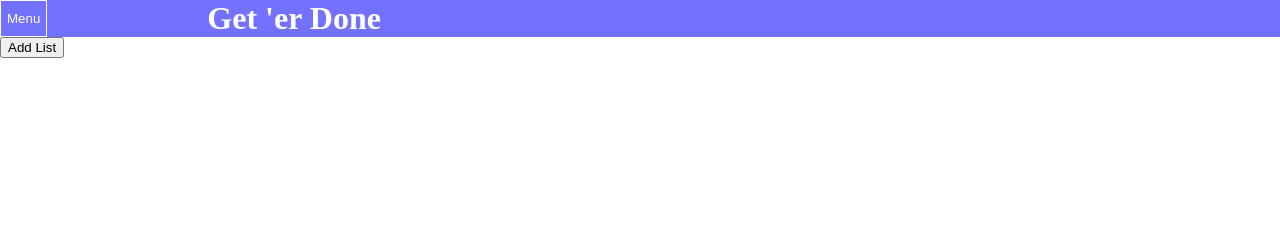
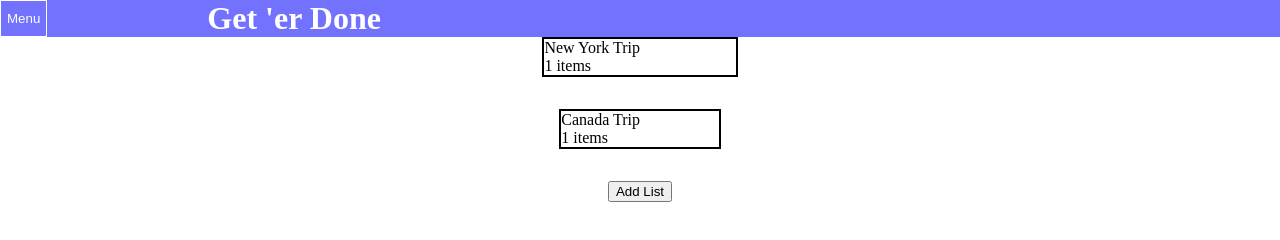
Before and after one commit to bjfett24/todo-list, a website built with webpack: page src/template.html in a window 1280 px wide. Both pictures are taken after a click on the button "Add List". Built offline with nearby package versions, Linux system fonts and the light colour scheme.

Commit message:
make add list button work to populate a new div
the divs are being filled with filler content for now

```diff
--- /dev/null
+++ b/src/content-reload.js
@@ -0,0 +1,16 @@
+
+
+const reloadContent = function() {
+    const body = document.querySelector('body');
+    const oldContent = document.querySelector('#content');
+    body.removeChild(oldContent);
+
+    const content = document.createElement('div');
+    content.id = 'content';
+    body.appendChild(content);
+
+    return content;
+
+}
+
+export { reloadContent };
--- a/src/page-load.js
+++ b/src/page-load.js
@@ -1,5 +1,10 @@
 import { listOfLists } from "./list-of-lists.js";
-import { populateList } from "./populate.js";
+import { populateList, populateListOfLists } from "./populate.js";
+import { List } from "./list.js";
+import { Todo } from './todo-class.js';
+import { addTodoToList } from "./add-todo.js";
+import { addListToList } from "./add-list.js";
+import { populateAddListButton } from "./populate-add-list-button.js";
 
 document.addEventListener('DOMContentLoaded', () => {
 
@@ -7,31 +12,20 @@ document.addEventListener('DOMContentLoaded', () => {
 
     const content = document.createElement('div');
     content.id = 'content';
+    content.classList.add('list');
     body.appendChild(content);
 
 
-    for (list of listOfLists.getListOfLists()) {
-        const listDisplay = document.createElement('div');
-        listDisplay.classList.add('list', 'display');
-        content.appendChild(listDisplay);
+    const newList = new List('New York Trip');
+    //Edit out later
+    const newTodo = new Todo('Gather swimming gear', 'get anything you are going to want when sitting next to the pool: sunglasses, swimsuit, goggles.', 'july 5th');
+    addTodoToList(newList, newTodo);
 
-        const listHeader = document.createElement('div');
-        listHeader.classList.add('list', 'header');
-        listHeader.textContent = list.getName();
-        listDisplay.appendChild(listHeader);
-
-        const listDesc = document.createElement('div');
-        listDesc.classList.add('list', 'description');
-        listDesc.textContent = `${list.getTodos().length} items`;
-        listDisplay.appendChild(listDesc);
+    addListToList(listOfLists, newList);
 
 
-    }
+    populateListOfLists();
 
-    const addListButton = document.createElement('button');
-    addListButton.classList.add('addListButton');
-    addListButton.textContent = 'Add List';
-    addListButton.addEventListener('click', populateList);
-    content.appendChild(addListButton);
+    populateAddListButton()
 
 })
--- /dev/null
+++ b/src/populate-add-list-button.js
@@ -0,0 +1,15 @@
+import { populateList } from "./populate.js";
+
+
+const populateAddListButton = function() {
+
+    const content = document.querySelector('#content');
+
+    const addListButton = document.createElement('button');
+    addListButton.classList.add('addListButton');
+    addListButton.textContent = 'Add List';
+    addListButton.addEventListener('click', populateList);
+    content.appendChild(addListButton);
+}
+
+export { populateAddListButton };
--- a/src/populate.js
+++ b/src/populate.js
@@ -3,8 +3,38 @@ import { addListToList } from "./add-list.js";
 import { listOfLists } from "./list-of-lists.js";
 import { Todo } from "./todo-class.js";
 import { addTodoToList } from "./add-todo.js";
+import { reloadContent } from "./content-reload.js";
+import { populateAddListButton } from "./populate-add-list-button.js";
+
+
+const populateListOfLists = function() {
+    const content = document.querySelector('#content');
+
+    for (let l of listOfLists.getListOfLists()) {
+        const listDisplay = document.createElement('div');
+        listDisplay.classList.add('list', 'display');
+        content.appendChild(listDisplay);
+
+        const listHeader = document.createElement('div');
+        listHeader.classList.add('list', 'header');
+        listHeader.textContent = l.getName();
+        listDisplay.appendChild(listHeader);
+
+        const listDesc = document.createElement('div');
+        listDesc.classList.add('list', 'description');
+        listDesc.textContent = `${l.getTodos().length} items`;
+        listDisplay.appendChild(listDesc);
+
+    }
+
+}
 
 const populateList = function() {
+
+    const content = reloadContent();
+    content.classList.add('list');
+
+
     const newList = new List('Canada Trip');
 //Edit out later
     const newTodo = new Todo('Gather fishing gear', 'go around the house and collect all of the fishing rods and organize the bait', 'july 1st');
@@ -12,6 +42,12 @@ const populateList = function() {
 /**/
 
     addListToList(listOfLists, newList);
+
+
+    populateListOfLists();
+
+    populateAddListButton();
+
 }
 
-export { populateList };
+export { populateList, populateListOfLists };
--- a/src/styles.css
+++ b/src/styles.css
@@ -28,3 +28,27 @@ body, :root {
     color: white;
 
 }
+
+#content.list {
+    display: flex;
+    flex-direction: column;
+    align-items: center;
+    gap: 2rem;
+}
+
+.list.display {
+    display: grid;
+    grid-template: 1fr 1fr / 1fr 1fr;
+    border: 2px solid black;
+
+}
+
+.list.header {
+    grid-row: 1 / 2;
+    grid-column: 1 / 2;
+}
+
+.list.description {
+    grid-row: 2 / 3;
+    grid-column: 1 / 2;
+}
```
